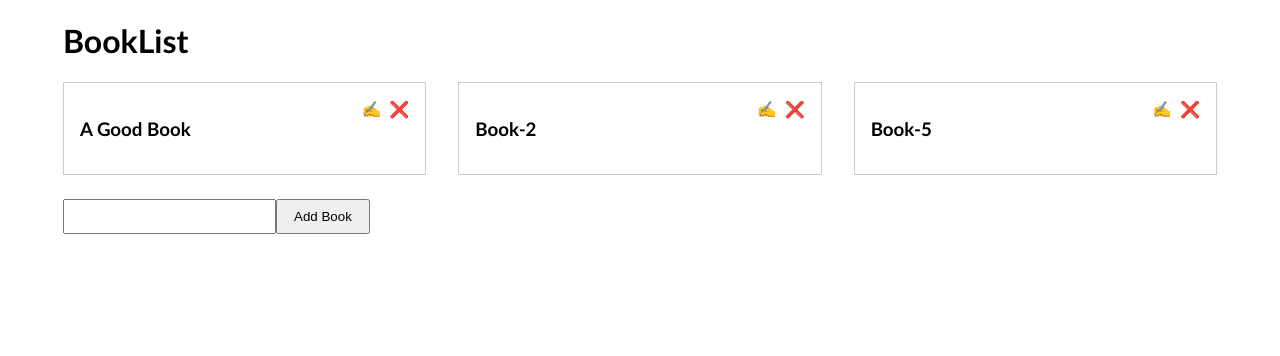
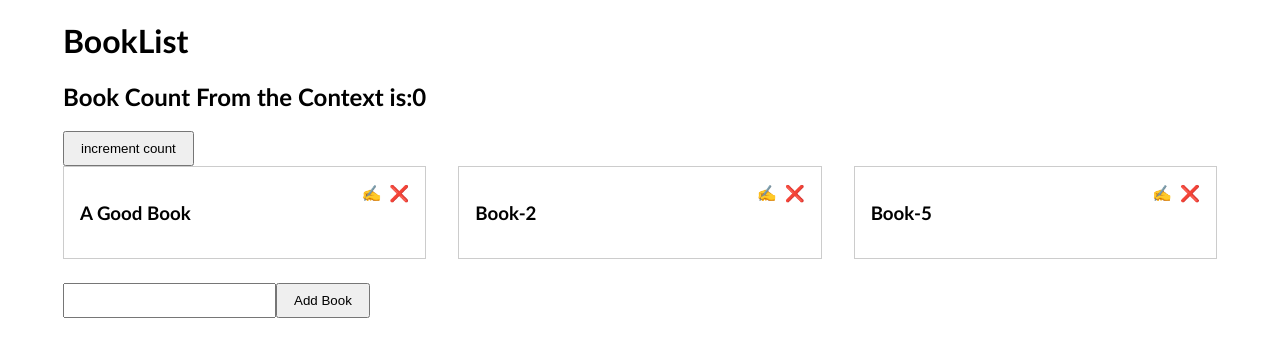
Before and after one commit to emmeiwhite/react-context-api-books-app, a React (Create React App) app: page / in a window 1280 px wide. Shown: the top 356 px of the page. Built offline with nearby package versions, Linux system fonts and the light colour scheme; data requests are answered from the project's data file.

Commit message:
Context at its best working fine for dummy context

```diff
--- a/src/components/BookList.js
+++ b/src/components/BookList.js
@@ -1,7 +1,10 @@
-import React from "react";
+import React, { useContext } from "react";
 import Book from "./Book";
+import { BooksContext } from "../context/books";
 
 export default function BookList({ books, deleteBookId, editBookById }) {
+  // 3. Step-3: Consume the data (from the context) in the component
+  const { count, increment } = useContext(BooksContext);
   const bookList = books.map((book) => (
     <Book
       {...book}
@@ -13,6 +16,9 @@ export default function BookList({ books, deleteBookId, editBookById }) {
   return (
     <>
       <h1>BookList</h1>
+      <h2>Book Count From the Context is:{count}</h2>
+
+      <button onClick={increment}>increment count</button>
       <div className="book-list">{bookList}</div>
     </>
   );
--- a/src/context/books.js
+++ b/src/context/books.js
@@ -21,3 +21,5 @@ function Provider({ children }) {
     </BooksContext.Provider>
   );
 }
+export { BooksContext };
+export default Provider;
--- a/src/index.js
+++ b/src/index.js
@@ -3,9 +3,10 @@ import ReactDOM from "react-dom/client";
 import "./index.css";
 import App from "./App";
 
+import Provider from "./context/books";
 const root = ReactDOM.createRoot(document.getElementById("root"));
 root.render(
-  <React.StrictMode>
+  <Provider>
     <App />
-  </React.StrictMode>
+  </Provider>
 );
```
